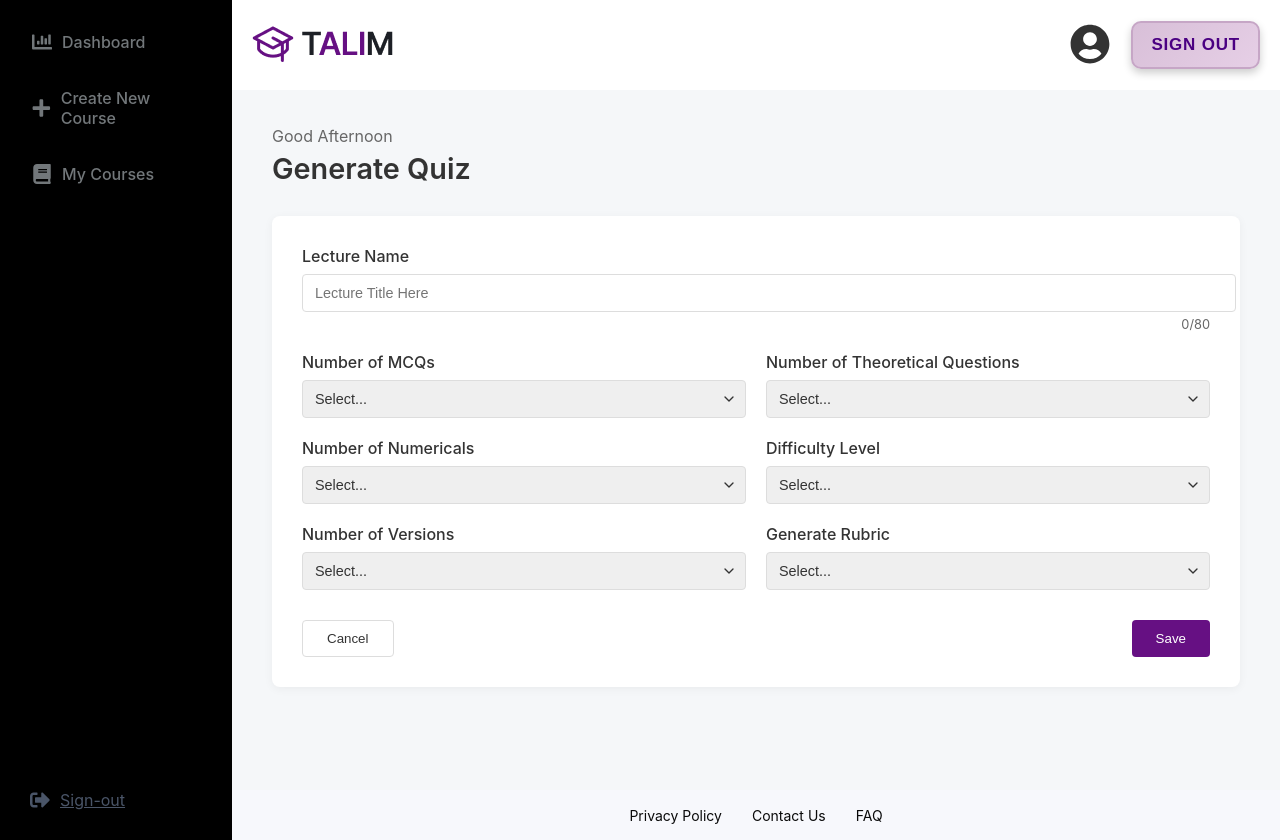
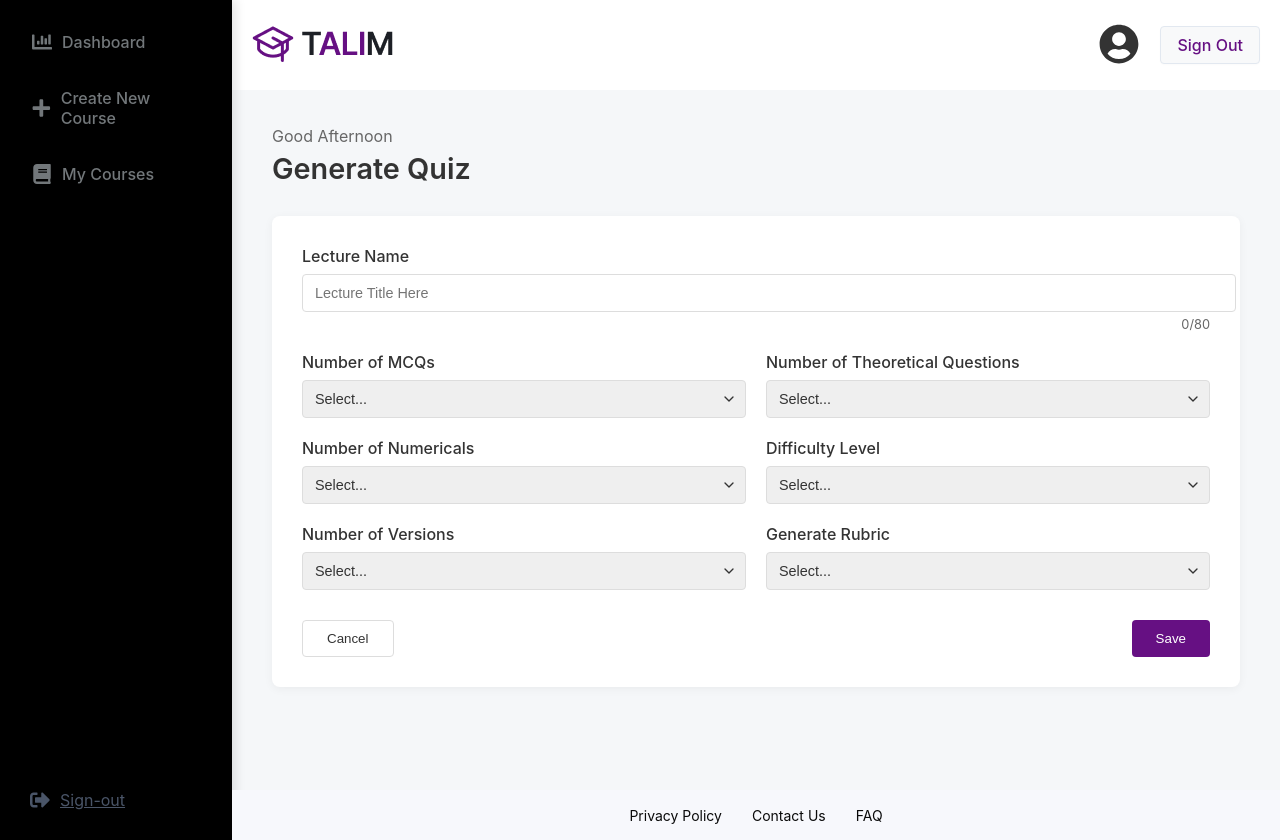
Before and after one commit to Abdullahtahirrr/TALIM, a React (Create React App) app in the folder frontend/: page /Quiz in a window 1280 px wide. Built offline with nearby package versions, Linux system fonts and the light colour scheme.

Commit message:
Modified Button and Sidebar component

```diff
--- a/frontend/src/components/Button.js
+++ b/frontend/src/components/Button.js
@@ -1,12 +1,33 @@
 import React from "react";
 import "../styles/Button.css";
 
-const Button = ({ children, onClick, type = "button", variant = "dark" }) => {
+const Button = ({
+  children,
+  variant = "dark",
+  size = "medium",
+  onClick,
+  type = "button",
+  disabled = false,
+  fullWidth = false,
+  className = ""
+}) => {
+  // Only allow "light" or "dark" variants
+  const validVariant = ["light", "dark"].includes(variant) ? variant : "dark";
+
+  const buttonClasses = [
+    "btn",
+    `btn-${validVariant}`,
+    `btn-${size}`,
+    fullWidth ? "btn-full-width" : "",
+    className
+  ].filter(Boolean).join(" ");
+
   return (
     <button
       type={type}
+      className={buttonClasses}
       onClick={onClick}
-      className={`button ${variant === "light" ? "button-light" : "button-dark"}`}
+      disabled={disabled}
     >
       {children}
     </button>
--- a/frontend/src/styles/Button.css
+++ b/frontend/src/styles/Button.css
@@ -1,44 +1,83 @@
-.button {
-  padding: 12px 18px;
-  border-radius: 10px;
-  font-size: 17px;
-  font-weight: 600;
-  border: 2px solid transparent;
+.btn {
+  display: inline-flex;
+  align-items: center;
+  justify-content: center;
+  font-family: inherit;
+  font-weight: 500;
+  border-radius: 4px;
   cursor: pointer;
-  transition: all 0.3s ease;
-  text-transform: uppercase;
-  letter-spacing: 0.8px;
-  box-shadow: 0 4px 8px rgba(0, 0, 0, 0.2);
-  display: inline-block;
+  transition: all 0.2s ease-in-out;
+  outline: none;
+  white-space: nowrap;
+  text-decoration: none;
+  border: 1px solid transparent;
 }
 
-.button-dark {
-  background: linear-gradient(135deg, #4B0082, #6a0dad);
+/* Button Variants */
+.btn-dark {
+  background-color: #661083;
   color: white;
-  border-color: #3a006b;
+  border-color: #661083;
+  box-shadow: 0 1px 2px rgba(0, 0, 0, 0.05);
 }
 
-.button-dark:hover {
-  background: linear-gradient(135deg, #3a006b, #5a009b);
-  transform: scale(1.05);
-  box-shadow: 0 6px 12px rgba(0, 0, 0, 0.3);
+.btn-dark:hover {
+  background-color: #540d6e;
+  border-color: #4e0c66;
 }
 
-.button-light {
-  background: linear-gradient(135deg, #D8BFD8, #E6CFE6);
-  color: #4B0082;
-  border-color: #c6a6c6;
+.btn-light {
+  background-color: #f8f9fa;
+  color: #661083;
+  border-color: #e2e8f0;
+  box-shadow: 0 1px 2px rgba(0, 0, 0, 0.02);
 }
 
-.button-light:hover {
-  background: linear-gradient(135deg, #c6a6c6, #b494b4);
-  transform: scale(1.05);
-  box-shadow: 0 6px 12px rgba(0, 0, 0, 0.2);
+.btn-light:hover {
+  background-color: #f0f0f5;
+  border-color: #d2d8e0;
 }
 
-/* Responsive styles */
-@media (max-width: 600px) {
-  .button {
-    width: 100%;
-  }
+/* Button Sizes */
+.btn-small {
+  font-size: 0.875rem;
+  padding: 6px 12px;
 }
+
+.btn-medium {
+  font-size: 1rem;
+  padding: 8px 16px;
+}
+
+.btn-large {
+  font-size: 1.125rem;
+  padding: 10px 20px;
+}
+
+/* Full Width Button */
+.btn-full-width {
+  width: 100%;
+}
+
+/* Disabled State */
+.btn:disabled {
+  opacity: 0.65;
+  cursor: not-allowed;
+  pointer-events: none;
+}
+
+/* Focus State */
+.btn:focus {
+  box-shadow: 0 0 0 0.2rem rgba(102, 16, 131, 0.25);
+}
+
+/* Button with Icon */
+.btn-icon {
+  display: inline-flex;
+  align-items: center;
+  gap: 8px;
+}
+
+.btn-icon-only {
+  padding: 8px;
+}
--- a/frontend/src/styles/Sidebar.css
+++ b/frontend/src/styles/Sidebar.css
@@ -1,14 +1,17 @@
 /* Sidebar styles */
 .sidebar {
-    height: 100vh;
+  height: 100%;
+  min-height: 100vh;
   width: 15%;
-    background-color: #000000; /* Gray-200 */
+  background-color: #000000; /* Black background */
   color: #72777A; /* Gray-900 */
   display: flex;
   flex-direction: column;
   justify-content: space-between;
   padding: 20px;
   box-shadow: 4px 0 10px rgba(0, 0, 0, 0.1);
+  position: sticky;
+  top: 0;
 }
 
 /* Top section to hold the logo and navigation */
@@ -79,3 +82,8 @@
 .sign-out:hover {
   color: #e53e3e; /* Red-600 */
 }
+
+/* Adjust the layout container to keep sidebar fixed */
+.layout-container {
+  min-height: 100vh;
+}
```
Lines whose indentation alone changed are shown as unchanged.
